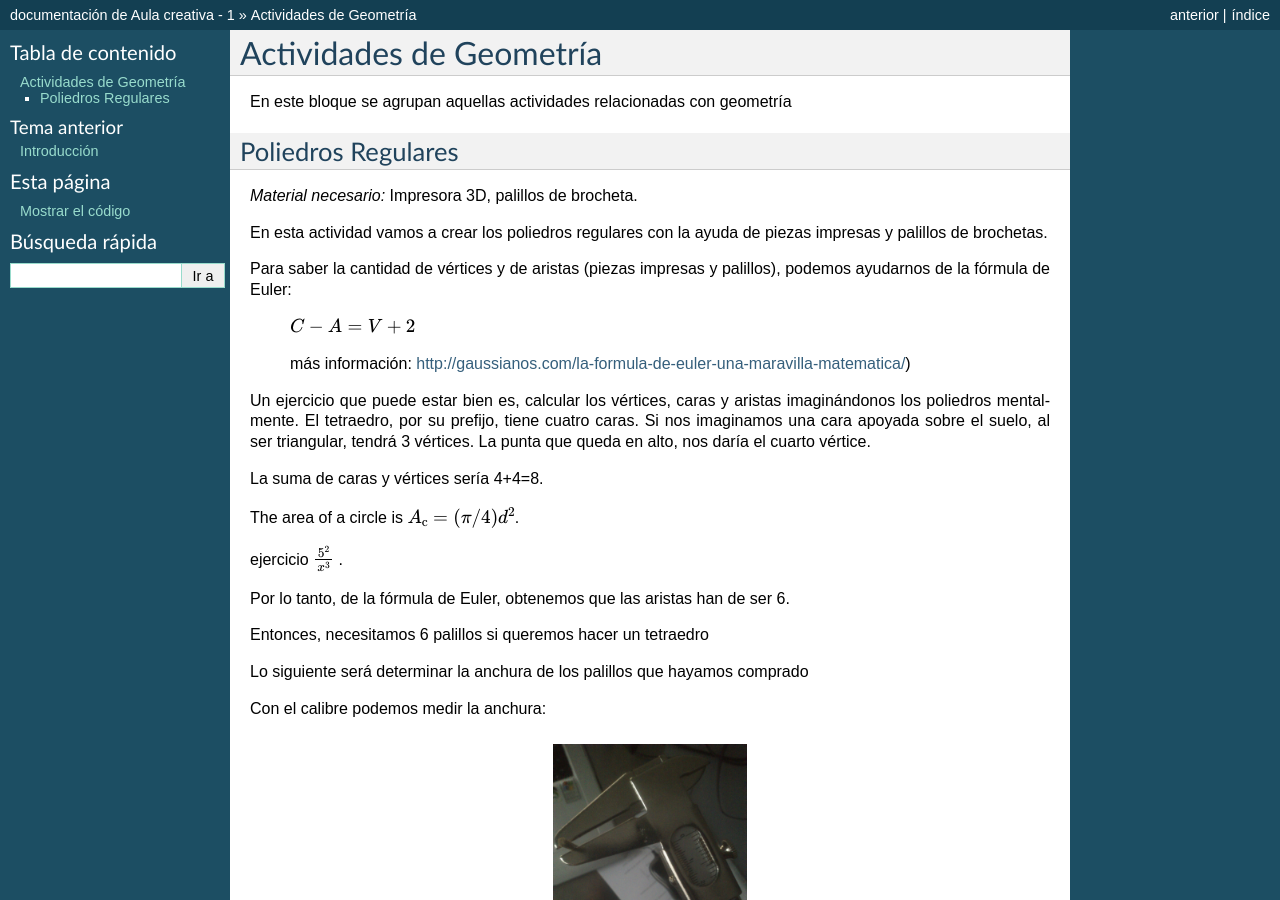
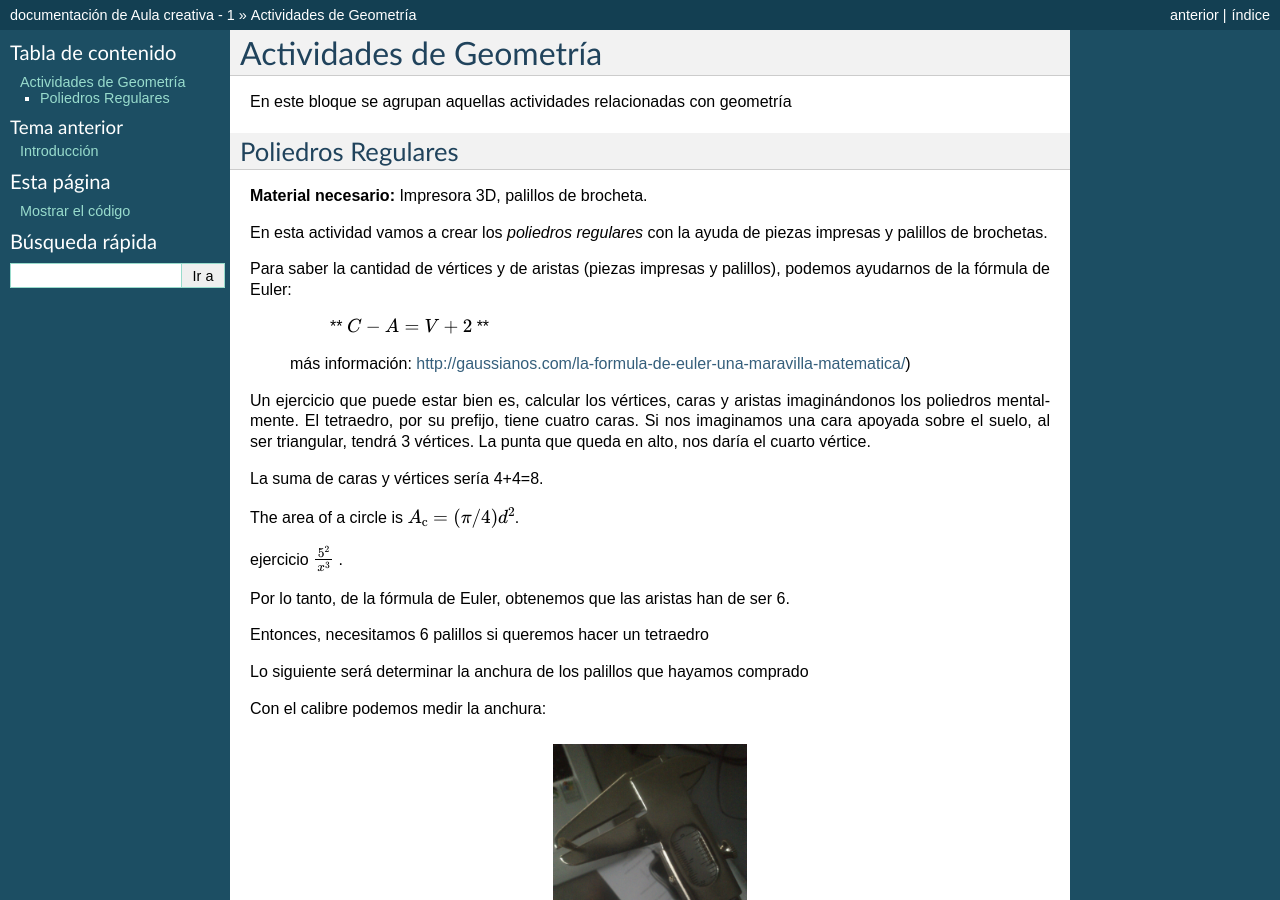
Before and after one commit to es3a10/aula_creativa, a Sphinx documentation site: the page built from docs/geometria.rst, in a window 1280 px wide and 900 px high. Built offline with Sphinx 7.4.7, drawn with Linux system fonts in a browser that asks for light colours.

Commit message:
prueba latex

```diff
--- a/docs/geometria.rst
+++ b/docs/geometria.rst
@@ -6,13 +6,13 @@
 Poliedros Regulares
 ===================
 
-*Material necesario:* Impresora 3D, palillos de brocheta.
+**Material necesario:** Impresora 3D, palillos de brocheta.
 
-En esta actividad vamos a crear los poliedros regulares con la ayuda de piezas impresas y palillos de brochetas.
+En esta actividad vamos a crear los *poliedros regulares* con la ayuda de piezas impresas y palillos de brochetas.
 
 Para saber la cantidad de vértices y de aristas (piezas impresas y palillos), podemos ayudarnos de la fórmula de Euler:
 
-    :math:`C-A=V+2`
+     ** :math:`C-A=V+2` **
 
     más información: http://gaussianos.com/la-formula-de-euler-una-maravilla-matematica/)
 
```
